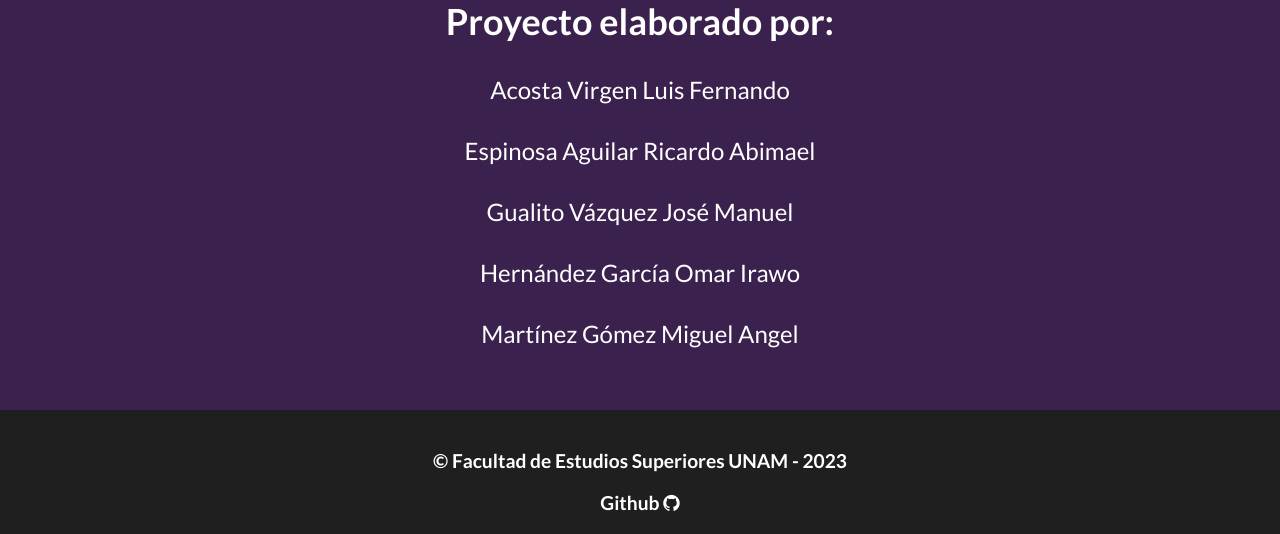
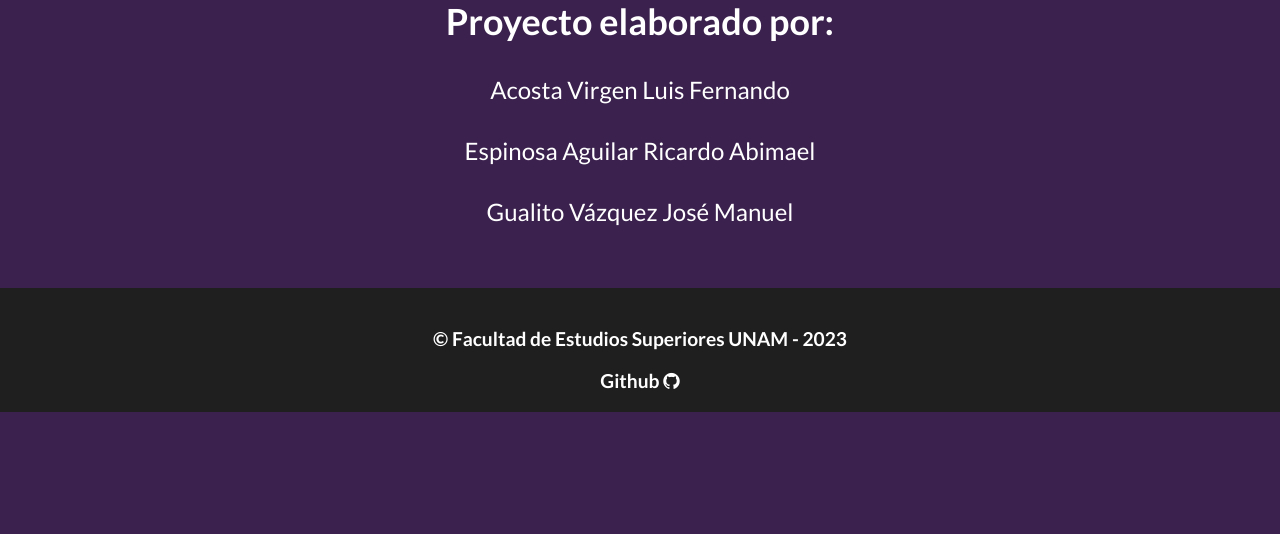
Before and after one commit to Fernando-Acosta818/animalia_psql, a Django app: page /nosotros/ in a window 1280 px wide. Shown: the part 738-1272 px from the top of the page. After the commit the page ends 1150 px from the top, so only its background shows below. Run offline with Django 4.2, Linux system fonts and the light colour scheme.

Commit message:
Eliminados NPCs

```diff
--- a/animales/templates/nosotros.html
+++ b/animales/templates/nosotros.html
@@ -29,8 +29,6 @@
             <h4>Acosta Virgen Luis Fernando</h4>
             <h4>Espinosa Aguilar Ricardo Abimael</h4>
             <h4>Gualito Vázquez José Manuel</h4>
-            <h4>Hernández García Omar Irawo</h4>
-            <h4>Martínez Gómez Miguel Angel</h4>
         </div>
     </div>
 {% endblock %}
```
